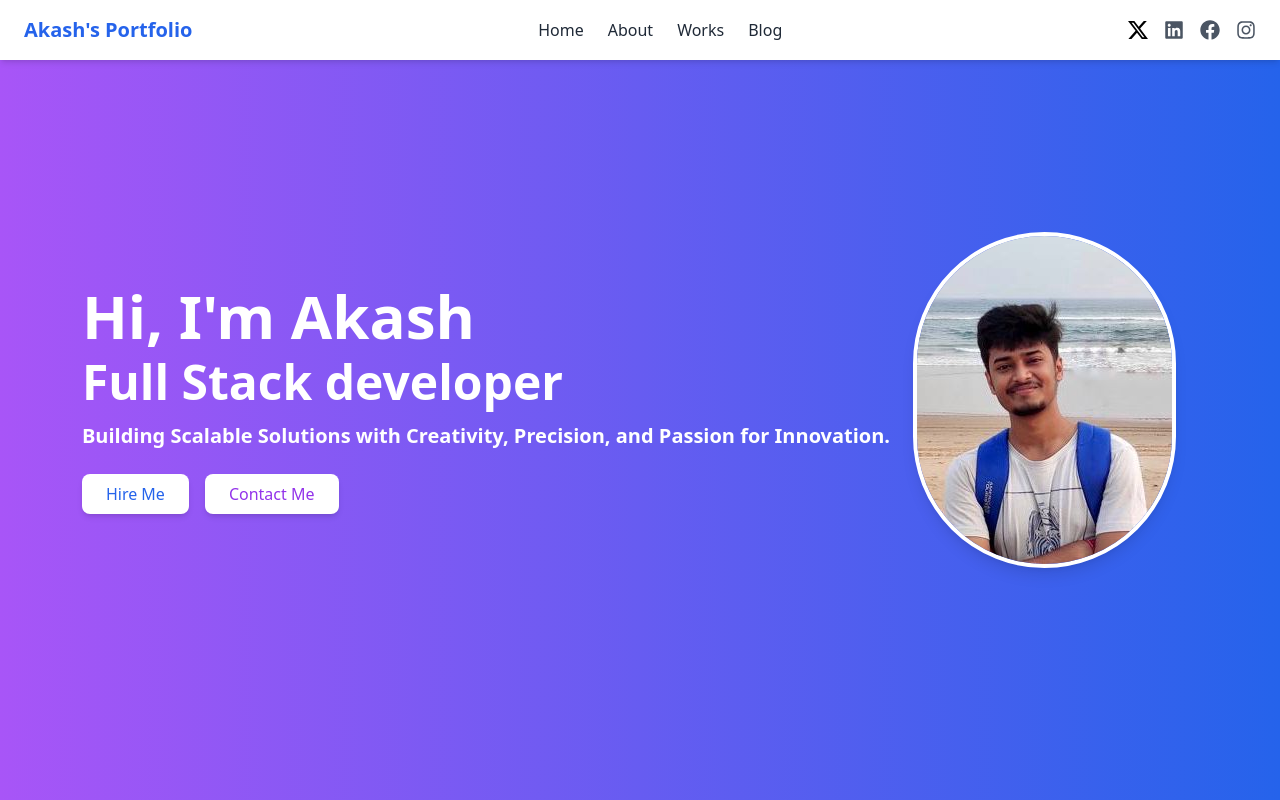
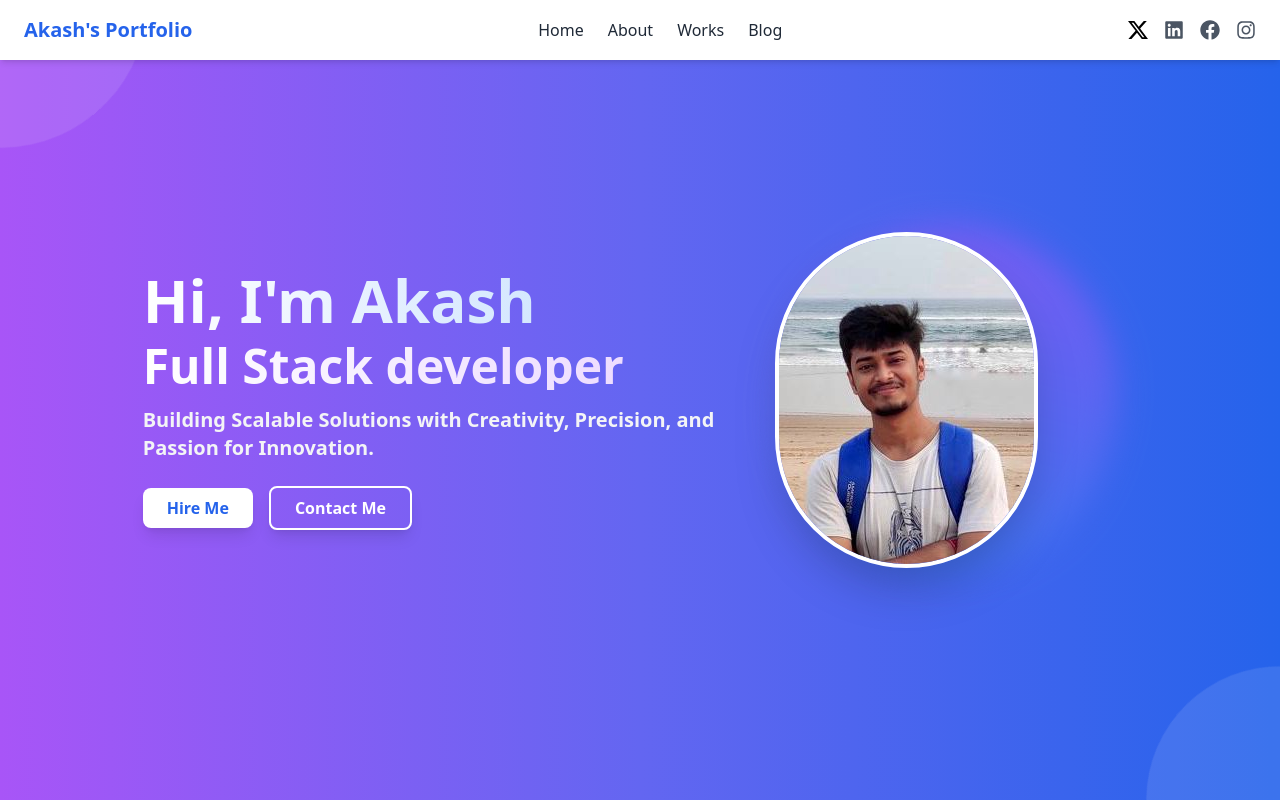
Before and after one commit to Abstract-ak/My_portfolio, a React (Vite) app: page / in a window 1280 px wide. Shown: the top 800 px of the page. Built offline with nearby package versions, Linux system fonts and the light colour scheme.

Commit message:
animation effect changes in hero component

```diff
--- a/src/components/Hero.jsx
+++ b/src/components/Hero.jsx
@@ -1,45 +1,114 @@
 import React from "react";
 import { motion } from "framer-motion";
-import heroImage from "../assets/Profile-pic.jpg"; // Add your image to the assets folder
+import heroImage from "../assets/Profile-pic.jpg";
 
 const Hero = () => {
   return (
-    <section className="hero min-h-screen flex flex-col-reverse md:flex-row items-center justify-center bg-gradient-to-r from-purple-500 to-blue-600 px-6">
+    <section className="hero min-h-screen flex flex-col-reverse md:flex-row items-center justify-center bg-gradient-to-r from-purple-500 via-indigo-500 to-blue-600 px-6 relative overflow-hidden">
+      {/* Animated Background Elements */}
+      <motion.div
+        className="absolute w-64 h-64 rounded-full bg-white/10 -top-32 -left-32"
+        animate={{
+          scale: [1, 1.2, 1],
+          rotate: [0, 180, 360],
+        }}
+        transition={{
+          duration: 15,
+          repeat: Infinity,
+          ease: "linear",
+        }}
+      />
+      <motion.div
+        className="absolute w-64 h-64 rounded-full bg-white/10 -bottom-32 -right-32"
+        animate={{
+          scale: [1.2, 1, 1.2],
+          rotate: [360, 180, 0],
+        }}
+        transition={{
+          duration: 15,
+          repeat: Infinity,
+          ease: "linear",
+        }}
+      />
+
       {/* Left Side Content */}
       <motion.div
-        initial={{ opacity: 0, x: -50 }}
-        animate={{ opacity: 1, x: 0 }}
-        transition={{ duration: 1 }}
-        className="text-center md:text-left text-white"
+        initial={{ opacity: 0, y: 20 }}
+        animate={{ opacity: 1, y: 0 }}
+        transition={{ duration: 0.8 }}
+        className="text-center md:text-left text-white z-10 md:w-1/2 px-4"
       >
-        <h1 className="text-6xl font-bold mb-3">Hi, I'm Akash</h1>
-        <h2 className="text-5xl font-bold mb-4">Full Stack developer</h2>
-        <p className="text-xl font-semibold mb-6">
+        <motion.h1
+          initial={{ opacity: 0, y: -20 }}
+          animate={{ opacity: 1, y: 0 }}
+          transition={{ delay: 0.2, duration: 0.8 }}
+          className="text-6xl font-bold mb-3 bg-clip-text text-transparent bg-gradient-to-r from-white to-blue-200"
+        >
+          Hi, I'm Akash
+        </motion.h1>
+        <motion.h2
+          initial={{ opacity: 0, y: -20 }}
+          animate={{ opacity: 1, y: 0 }}
+          transition={{ delay: 0.4, duration: 0.8 }}
+          className="text-5xl font-bold mb-4 bg-clip-text text-transparent bg-gradient-to-r from-white to-purple-200"
+        >
+          Full Stack developer
+        </motion.h2>
+        <motion.p
+          initial={{ opacity: 0, y: -20 }}
+          animate={{ opacity: 1, y: 0 }}
+          transition={{ delay: 0.6, duration: 0.8 }}
+          className="text-xl font-semibold mb-6 text-gray-100"
+        >
           Building Scalable Solutions with Creativity, Precision, and Passion
           for Innovation.
-        </p>
-        <div className="space-x-4">
-          <button className="bg-white text-blue-600 px-6 py-2 rounded-lg shadow-md hover:bg-gray-200">
+        </motion.p>
+        <motion.div
+          initial={{ opacity: 0, y: 20 }}
+          animate={{ opacity: 1, y: 0 }}
+          transition={{ delay: 0.8, duration: 0.8 }}
+          className="space-x-4"
+        >
+          <motion.button
+            whileHover={{ scale: 1.05 }}
+            whileTap={{ scale: 0.95 }}
+            className="bg-white text-blue-600 px-6 py-2 rounded-lg shadow-lg hover:bg-gray-200 transition-all duration-300 font-semibold"
+          >
             Hire Me
-          </button>
-          <button className="bg-white text-purple-600 px-6 py-2 rounded-lg shadow-md hover:bg-gray-200">
+          </motion.button>
+          <motion.button
+            whileHover={{ scale: 1.05 }}
+            whileTap={{ scale: 0.95 }}
+            className="bg-transparent text-white px-6 py-2 rounded-lg shadow-lg border-2 border-white hover:bg-white hover:text-purple-600 transition-all duration-300 font-semibold"
+          >
             Contact Me
-          </button>
-        </div>
+          </motion.button>
+        </motion.div>
       </motion.div>
 
       {/* Right Side Image */}
       <motion.div
-        initial={{ opacity: 0, x: 50 }}
-        animate={{ opacity: 1, x: 0 }}
-        transition={{ duration: 1 }}
-        className="w-full md:w-1/4 "
+        initial={{ opacity: 0, scale: 0.5 }}
+        animate={{ opacity: 1, scale: 1 }}
+        transition={{ duration: 0.8 }}
+        className="w-full md:w-1/3 p-8 z-10"
       >
-        <img
-          src={heroImage}
-          alt="Akash"
-          className="rounded-full m-auto shadow-lg border-4 border-white"
-        />
+        <motion.div
+          whileHover={{ scale: 1.05 }}
+          transition={{ duration: 0.3 }}
+          className="relative"
+        >
+          <motion.div
+            animate={{ rotate: 360 }}
+            transition={{ duration: 20, repeat: Infinity, ease: "linear" }}
+            className="absolute inset-0 rounded-full bg-gradient-to-r from-purple-500 to-blue-500 blur-lg opacity-50"
+          />
+          <img
+            src={heroImage}
+            alt="Akash"
+            className="rounded-full relative z-10 border-4 border-white shadow-2xl"
+          />
+        </motion.div>
       </motion.div>
     </section>
   );
```
